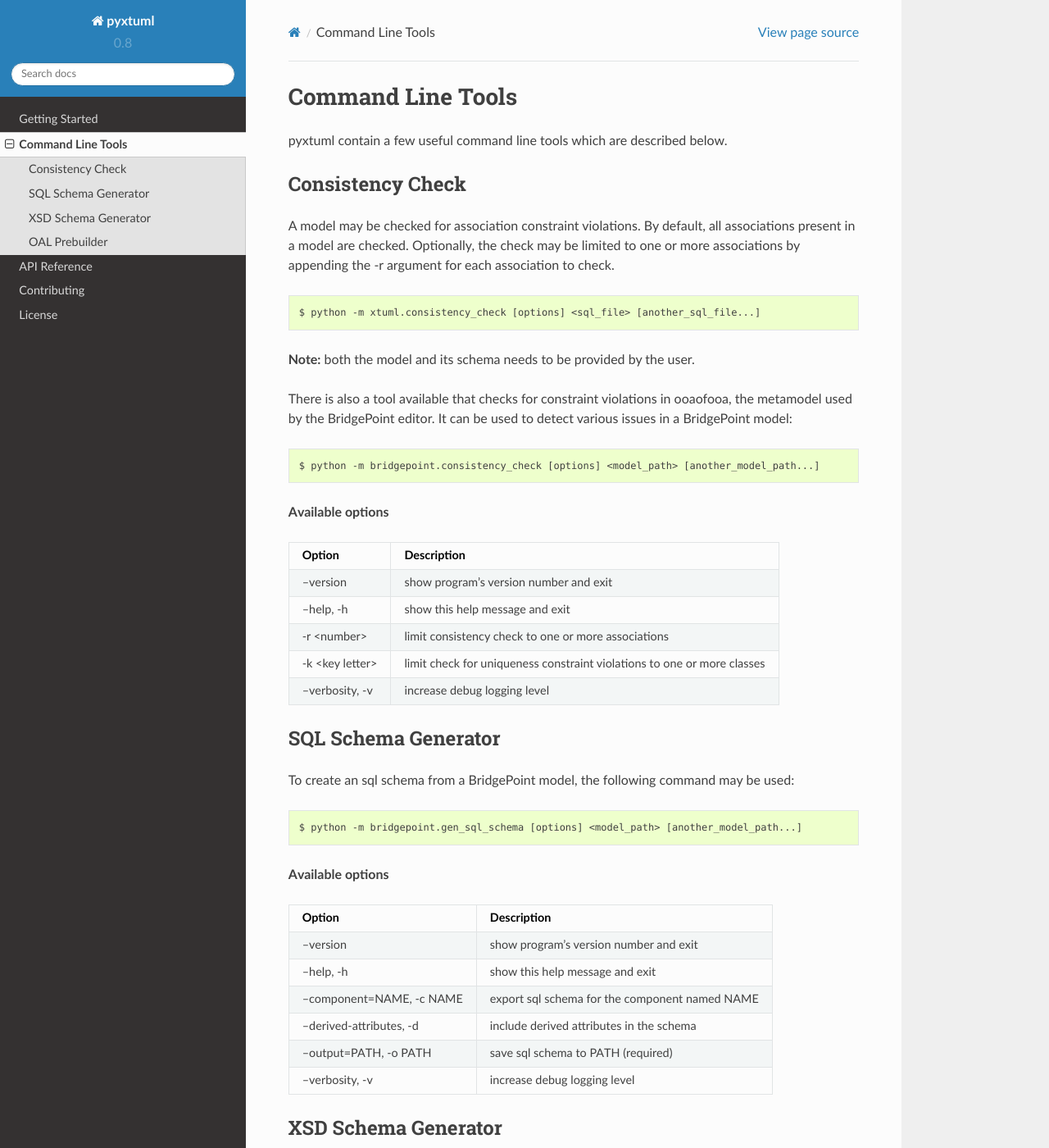
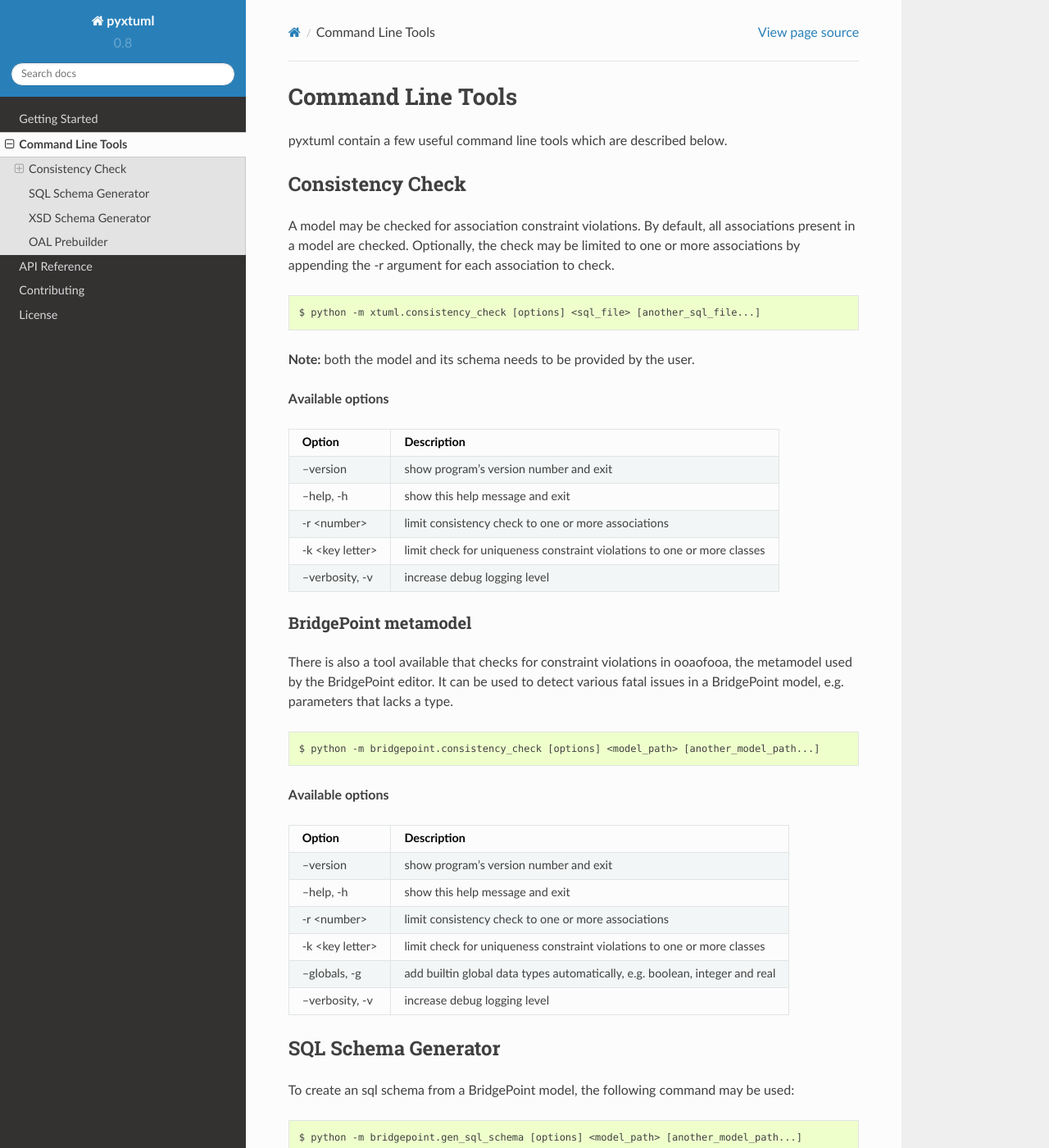
Before and after one commit to john-tornblom/pyxtuml, a Sphinx documentation site: the page built from docs/cli.rst, in a window 1280 px wide and 1400 px high. Shown: the whole window at 82% size. Built offline with Sphinx 7.4.7 and the Read the Docs theme 2.0.0, drawn with Linux system fonts in a browser that asks for light colours.

Commit message:
update docs on bridgepoint.consistency_check

```diff
--- a/docs/cli.rst
+++ b/docs/cli.rst
@@ -16,9 +16,24 @@
 
 **Note:** both the model and its schema needs to be provided by the user.
 
+**Available options**
+
+===============  ===================================================
+Option           Description
+===============  ===================================================
+--version        show program's version number and exit
+--help, -h       show this help message and exit
+-r <number>      limit consistency check to one or more associations
+-k <key letter>  limit check for uniqueness constraint violations to
+                 one or more classes
+--verbosity, -v  increase debug logging level
+===============  ===================================================
+
+BridgePoint metamodel
+~~~~~~~~~~~~~~~~~~~~~
 There is also a tool available that checks for constraint violations in ooaofooa,
 the metamodel used by the BridgePoint editor. It can be used to detect various
-issues in a BridgePoint model:
+fatal issues in a BridgePoint model, e.g. parameters that lacks a type.
 
 ::
 
@@ -35,6 +50,8 @@
 -r <number>      limit consistency check to one or more associations
 -k <key letter>  limit check for uniqueness constraint violations to
                  one or more classes
+--globals, -g    add builtin global data types automatically, e.g.
+                 boolean, integer and real
 --verbosity, -v  increase debug logging level
 ===============  ===================================================
 
```
